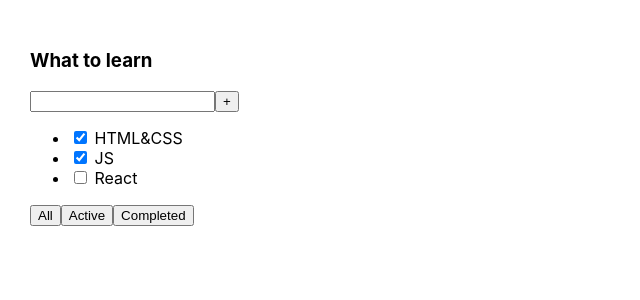
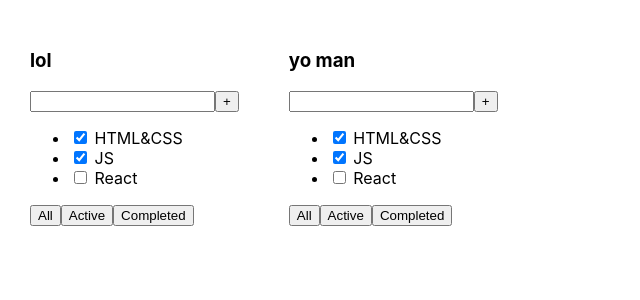
Before and after one commit to YuryDash/new-todo, a React (Create React App) app: page / in a window 1280 px wide. Shown: the top 300 px of the page, without its empty margins (0-640 px from the left). Built offline with nearby package versions, Linux system fonts and the light colour scheme.

Commit message:
add todo component

```diff
--- a/package.json
+++ b/package.json
@@ -1,5 +1,5 @@
 {
-  "name": "1-lesson",
+  "name": "new-todo",
   "version": "0.1.0",
   "private": true,
   "dependencies": {
@@ -39,5 +39,8 @@
       "last 1 firefox version",
       "last 1 safari version"
     ]
+  },
+  "devDependencies": {
+    "prettier": "3.0.1"
   }
 }
--- a/src/App.tsx
+++ b/src/App.tsx
@@ -1,26 +1,23 @@
 import React from 'react';
 import './App.css';
+import {Todolist} from "./Todolist";
 
 function App() {
+const tasks1 = [
+    { id: '1', title: "HTML&CSS", isDone: true },
+    { id: '2', title: "JS", isDone: true },
+    { id: '3', title: "ReactJS", isDone: false }
+  ]
+  const tasks2 = [
+    { id: '1', title: "Hello world", isDone: true },
+    { id: '2', title: "I am Happy", isDone: false },
+    { id: '3', title: "Yo", isDone: false }
+  ]
+
     return (
         <div className="App">
-            <div>
-                <h3>What to learn</h3>
-                <div>
-                    <input/>
-                    <button>+</button>
-                </div>
-                <ul>
-                    <li><input type="checkbox" checked={true}/> <span>HTML&CSS</span></li>
-                    <li><input type="checkbox" checked={true}/> <span>JS</span></li>
-                    <li><input type="checkbox" checked={false}/> <span>React</span></li>
-                </ul>
-                <div>
-                    <button>All</button>
-                    <button>Active</button>
-                    <button>Completed</button>
-                </div>
-            </div>
+            <Todolist title={'lol'} task={tasks2}/>
+            <Todolist title={'yo man'} task={tasks1}/>
         </div>
     );
 }
--- /dev/null
+++ b/src/Todolist.tsx
@@ -0,0 +1,37 @@
+import React from 'react';
+
+type TodolistPropsType = {
+  title: string
+  task: TaskType[]
+}
+
+type TaskType = {
+  id: string
+  title: string
+  isDone: boolean
+}
+export const Todolist:React.FC<TodolistPropsType> = ({
+  title,
+                                  }) => {
+  return (
+    <div>
+      <div>
+        <h3>{title}</h3>
+        <div>
+          <input/>
+          <button>+</button>
+        </div>
+        <ul>
+          <li><input type="checkbox" checked={true}/> <span>HTML&CSS</span></li>
+          <li><input type="checkbox" checked={true}/> <span>JS</span></li>
+          <li><input type="checkbox" checked={false}/> <span>React</span></li>
+        </ul>
+        <div>
+          <button>All</button>
+          <button>Active</button>
+          <button>Completed</button>
+        </div>
+      </div>
+    </div>
+  );
+};
```
Also changed, not shown: 1 other file (tests, documents, lock files or other folders).
